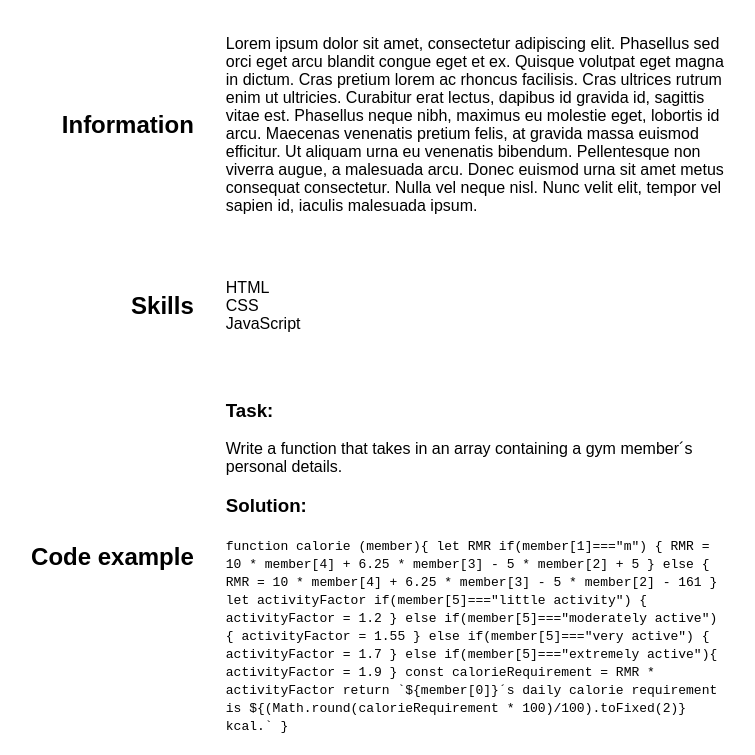
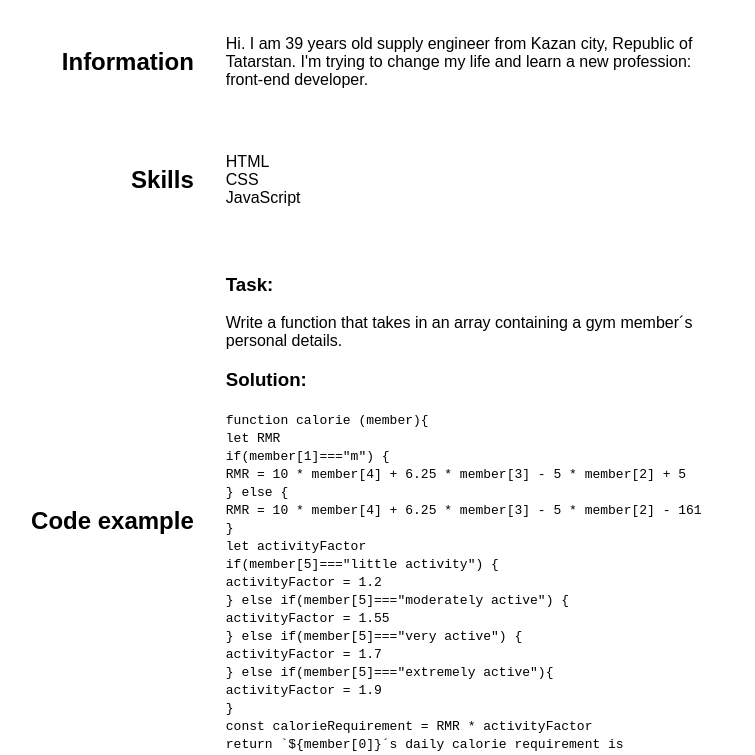
Before and after one commit to 45514118/rsschool-cv, a plain HTML site: page index.html in a window 1280 px wide. Shown: the part 439-1194 px from the top of the page, without its empty margins (331-1086 px from the left). Drawn offline with Linux system fonts and the light colour scheme.

Commit message:
fix: fix information section's content, fix anchor links, formatting code tag content

```diff
--- a/index.html
+++ b/index.html
@@ -16,7 +16,7 @@
                 <li class="nav-list-item"><a href="#contact">Contacts</a></li>
                 <li class="nav-list-item"><a href="#info">Information</a></li>
                 <li class="nav-list-item"><a href="#skill">Skills</a></li>
-                <li class="nav-list-item"><a href="#code">Code example</a></li>
+                <li class="nav-list-item"><a href="#code">Code</a></li>
                 <li class="nav-list-item"><a href="#course">Courses</a></li>
                 <li class="nav-list-item"><a href="#project">Projects</a></li>
                 <li class="nav-list-item"><a href="#language">Languages</a></li>
@@ -25,15 +25,17 @@
     </header>
     <main>
         <section class="section profile">
-            <div class="left"><img class="avatar" src="./avatar.jpg" alt="My avatar"></div>
+            <div class="left">
+                <img class="avatar" src="./avatar.jpg" alt="My avatar">
+            </div>
             <div class="right">
                 <h1 class="profile-title">Dinar Agzyamov</h1>
                 <h2>Front-end Developer (beginner)</h2>
             </div>
         </section>
-        <section class="section">
+        <section class="section contacts" id="contact">
             <div class="left">
-                <h2 id="contact">Contacts</h2>
+                <h2>Contacts</h2>
             </div>
             <div class="right">
                 <ul>
@@ -43,31 +45,20 @@
             </div>
 
         </section>
-        <section class="section information">
+        <section class="section information" id="info">
             <div class="left">
                 <h2>Information</h2>
             </div>
             <div class="right">
-                <p>Lorem ipsum dolor sit amet, consectetur adipiscing elit. Phasellus sed orci eget arcu blandit congue
-                    eget
-                    et ex. Quisque
-                    volutpat eget magna in dictum. Cras pretium lorem ac rhoncus facilisis. Cras ultrices rutrum enim ut
-                    ultricies.
-                    Curabitur erat lectus, dapibus id gravida id, sagittis vitae est. Phasellus neque nibh, maximus eu
-                    molestie eget,
-                    lobortis id arcu. Maecenas venenatis pretium felis, at gravida massa euismod efficitur. Ut aliquam
-                    urna
-                    eu venenatis
-                    bibendum. Pellentesque non viverra augue, a malesuada arcu. Donec euismod urna sit amet metus
-                    consequat
-                    consectetur.
-                    Nulla vel neque nisl. Nunc velit elit, tempor vel sapien id, iaculis malesuada ipsum.</p>
+                <p>Hi. I am 39 years old supply engineer from Kazan city, Republic of Tatarstan. I'm trying to change my
+                    life and learn a new profession:
+                    front-end developer.</p>
             </div>
 
         </section>
-        <section class="section skills">
+        <section class="section skills" id="skill">
             <div class="left">
-                <h2 id="skill">Skills</h2>
+                <h2>Skills</h2>
             </div>
             <div class="right">
                 <ul>
@@ -78,7 +69,7 @@
             </div>
 
         </section>
-        <section class="section">
+        <section class="section code-example" id="code">
             <div class="left">
                 <h2>Code example</h2>
             </div>
@@ -87,33 +78,33 @@
                 <p>Write a function that takes in an array containing a gym member´s personal details.</p>
                 <h3>Solution:</h3>
                 <code>
-                                function calorie (member){
-                                let RMR
-                                if(member[1]==="m") {
-                                RMR = 10 * member[4] + 6.25 * member[3] - 5 * member[2] + 5
-                                } else {
-                                RMR = 10 * member[4] + 6.25 * member[3] - 5 * member[2] - 161
-                                }
-                                let activityFactor
-                                if(member[5]==="little activity") {
-                                activityFactor = 1.2
-                                } else if(member[5]==="moderately active") {
-                                activityFactor = 1.55
-                                } else if(member[5]==="very active") {
-                                activityFactor = 1.7
-                                } else if(member[5]==="extremely active"){
-                                activityFactor = 1.9
-                                }
-                                const calorieRequirement = RMR * activityFactor
-                                return `${member[0]}´s daily calorie requirement is ${(Math.round(calorieRequirement * 100)/100).toFixed(2)} kcal.`
+                                function calorie (member){<br>
+                                let RMR<br>
+                                if(member[1]==="m") {<br>
+                                RMR = 10 * member[4] + 6.25 * member[3] - 5 * member[2] + 5<br>
+                                } else {<br>
+                                RMR = 10 * member[4] + 6.25 * member[3] - 5 * member[2] - 161<br>
+                                }<br>
+                                let activityFactor<br>
+                                if(member[5]==="little activity") {<br>
+                                activityFactor = 1.2<br>
+                                } else if(member[5]==="moderately active") {<br>
+                                activityFactor = 1.55<br>
+                                } else if(member[5]==="very active") {<br>
+                                activityFactor = 1.7<br>
+                                } else if(member[5]==="extremely active"){<br>
+                                activityFactor = 1.9<br>
+                                }<br>
+                                const calorieRequirement = RMR * activityFactor<br>
+                                return `${member[0]}´s daily calorie requirement is ${(Math.round(calorieRequirement * 100)/100).toFixed(2)} kcal.`<br>
                                 }
                             </code>
             </div>
 
         </section>
-        <section class="section courses">
+        <section class="section courses" id="course">
             <div class="left">
-                <h2 id="course">Courses</h2>
+                <h2>Courses</h2>
             </div>
             <div class="right">
                 <ul>
@@ -124,9 +115,9 @@
             </div>
 
         </section>
-        <section class="section projects">
+        <section class="section projects" id="project">
             <div class="left">
-                <h2 id="project">Projects</h2>
+                <h2>Projects</h2>
             </div>
             <div class="right">
                 <ul>
@@ -137,9 +128,9 @@
             </div>
 
         </section>
-        <section class="section languages">
+        <section class="section languages" id="language">
             <div class="left">
-                <h2 id="language">Languages</h2>
+                <h2>Languages</h2>
             </div>
             <div class="right">
                 <ul>
--- a/style.css
+++ b/style.css
@@ -4,6 +4,10 @@ body {
 ul {
     list-style-type: none;
     padding-inline-start: 0;
+}
+
+a {
+    text-decoration: none;
 }
 .container {
     display: flex;
@@ -18,6 +22,13 @@ ul {
 .nav-list-item {
     padding: 0 4px;
 }
+.nav-list-item > a {
+    color: darkgray;
+}
+.nav-list-item>a:hover {
+    color: black;
+}
+
 .section {
     display: flex;
     flex-direction: row;
```
